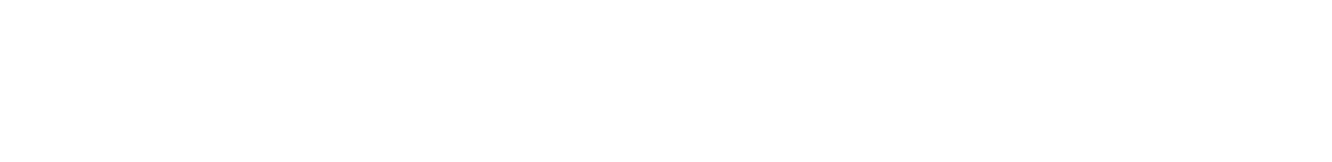
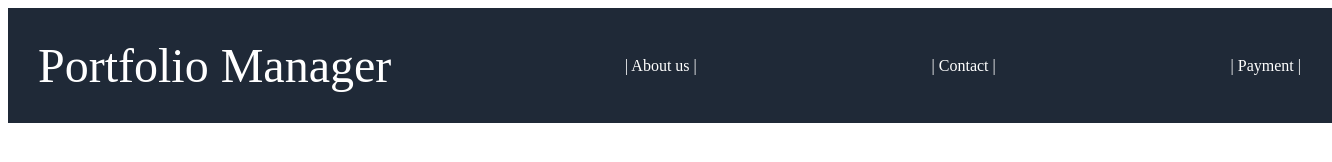
Before and after one commit to EthanDCR/landing-page, a plain HTML site: page index.html in a window 1280 px wide. Shown: the whole page, 1332 px wide, since content can reach past the window. Drawn offline with Linux system fonts and the light colour scheme.

Commit message:
got the top container started and made some progress learning a bit about container and fex structure.

```diff
--- a/index.html
+++ b/index.html
@@ -9,11 +9,12 @@
 <body>
 
 
-
-
-
-
-
+    <div class="container1">
+        <div class="headerleft">Portfolio Manager</div>
+        <div class="headerright">| About us |</div>
+        <div class="headerright">| Contact |</div>
+        <div class="headerright">| Payment |</div>
+    </div>
 
 
 
--- a/style.css
+++ b/style.css
@@ -1,7 +1,23 @@
-h1{
-    color: blue;
+/* Styles for landing page  */
+
+.container1 {
+    width: 100%;
+    margin: auto;
+    padding: 30px;
+    justify-content: space-between; /* Adjust alignment */
+    align-items: center; /* Align items vertically */
+    background-color: #1f2937;
+    color: white;
+    display: flex; /* Ensure it's a flex container */
 }
 
-.testclass {
-    color: blueviolet;
+.headerleft {
+    font-size: 48px;
 }
+
+.headerright {
+    display: flex; /* Establish flex container for .headerright */
+    align-items: center; /* Align items vertically within .headerright */
+    margin-left: auto; /* Move .headerright to the right */
+    margin-right: 1px;
+}
```
